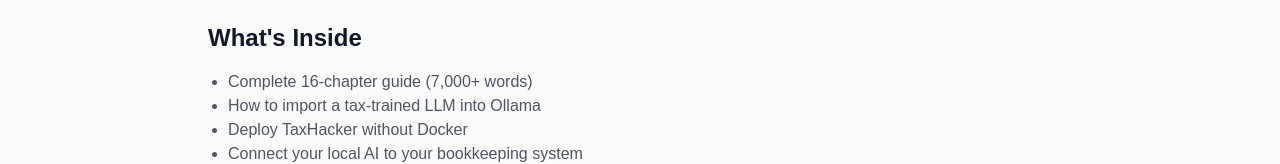
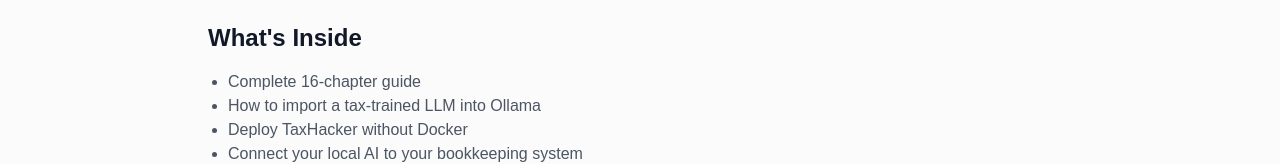
Before and after one commit to Mercel-Vercel/mercel-website, a Next.js app: page /products/automate-bookkeeping-with-local-ai in a window 1280 px wide. Shown: the part 537-701 px from the top of the page. Built offline with nearby package versions, Linux system fonts and the light colour scheme.

Commit message:
Update page.tsx

```diff
--- a/app/products/automate-bookkeeping-with-local-ai/page.tsx
+++ b/app/products/automate-bookkeeping-with-local-ai/page.tsx
@@ -57,7 +57,7 @@ export default function AutomateBookkeepingWithLocalAIPage() {
         <div className="mt-8">
           <h2 className="text-2xl font-bold text-gray-900 mb-4">What's Inside</h2>
           <ul className="list-disc pl-5 text-gray-600">
-            <li>Complete 16-chapter guide (7,000+ words)</li>
+            <li>Complete 16-chapter guide</li>
             <li>How to import a tax-trained LLM into Ollama</li>
             <li>Deploy TaxHacker without Docker</li>
             <li>Connect your local AI to your bookkeeping system</li>
```
